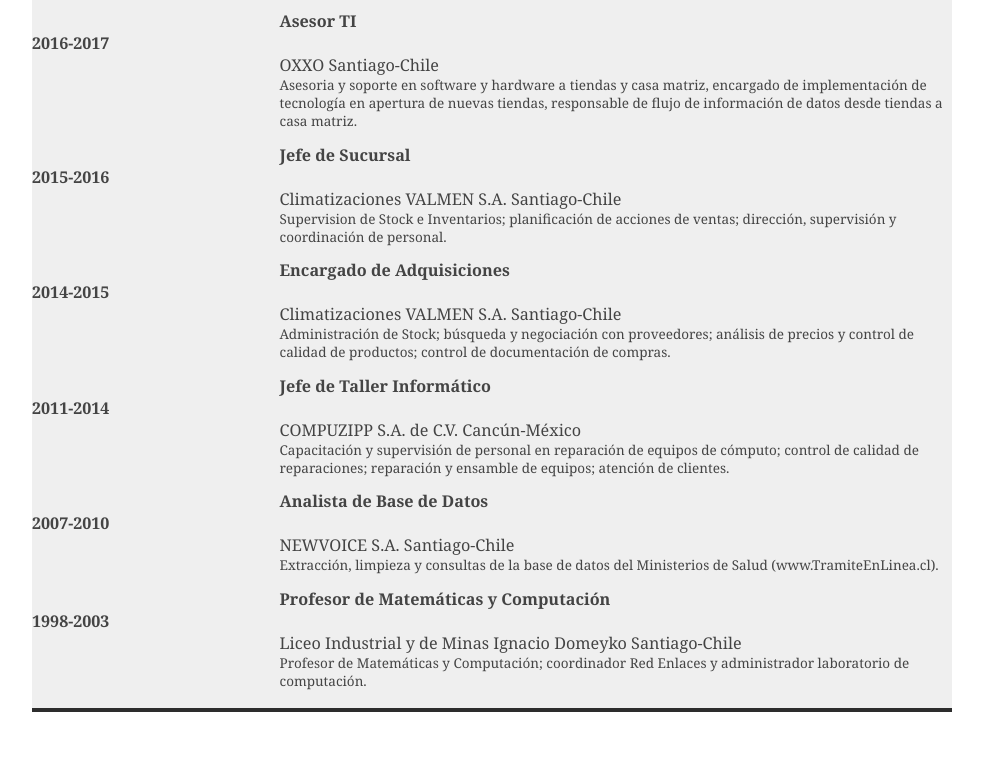
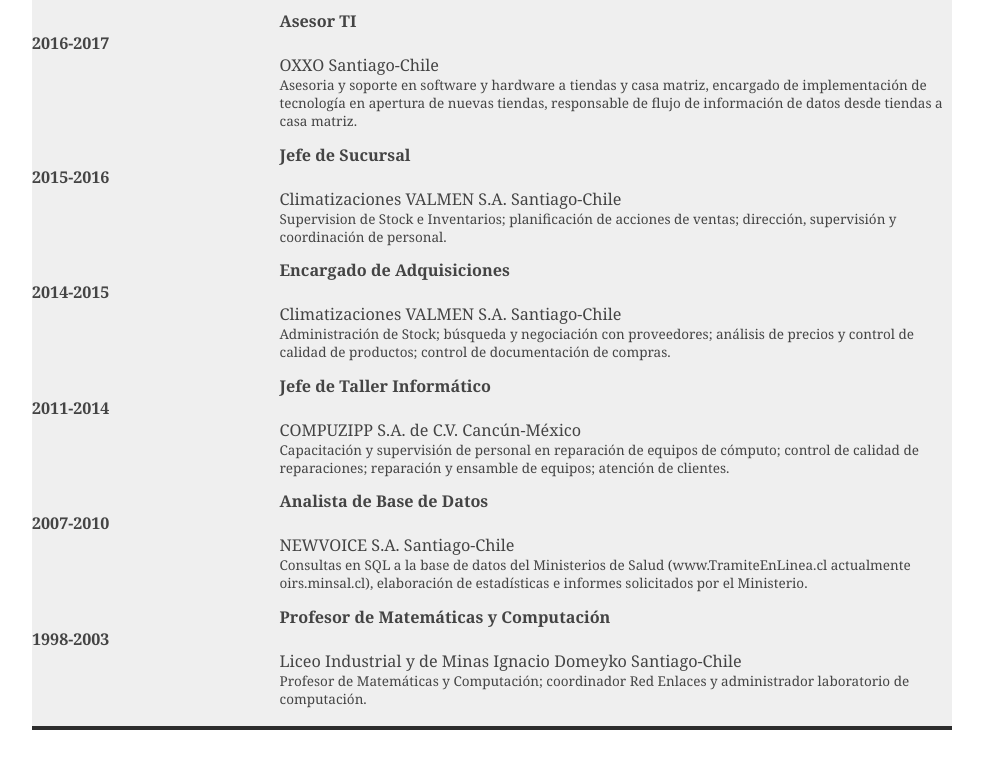
Before and after one commit to rmor1s/CV1, a plain HTML site: page index.html in a window 1280 px wide. Shown: the part 1379-2148 px from the top of the page, without its empty margins (148-1131 px from the left). Drawn offline with Linux system fonts and the light colour scheme.

Commit message:
Actualizacion1

```diff
--- a/index.html
+++ b/index.html
@@ -101,7 +101,7 @@
                     <p style="margin-top: 15px;display: inline-block; width: 700px;margin-bottom: 0px;font-weight:600;margin-left: 275px">Analista de Base de Datos</p>
                     <p style="margin-top: 0px;display: inline-block; width: 100px;margin-bottom: 0px;font-weight:600">2007-2010</p>
                     <p style="margin-top: 0px;width: 750px;margin-bottom: 0px; margin-left: 275px;font-size: 18px">NEWVOICE S.A. Santiago-Chile</p>
-                    <p style="margin-top: 0px;width: 750px;margin-bottom: 0px; margin-left: 275px;font-size: 15px">Extracción, limpieza y consultas de la base de datos del Ministerios de Salud (www.TramiteEnLinea.cl).</p>
+                    <p style="margin-top: 0px;width: 750px;margin-bottom: 0px; margin-left: 275px;font-size: 15px">Consultas en SQL a la base de datos del Ministerios de Salud (www.TramiteEnLinea.cl actualmente oirs.minsal.cl), elaboración de estadísticas e informes solicitados por el Ministerio.</p>
 
                     <p style="margin-top: 15px;display: inline-block; width: 700px;margin-bottom: 0px;font-weight:600;margin-left: 275px">Profesor de Matemáticas y Computación</p>
                     <p style="margin-top: 0px;display: inline-block; width: 100px;margin-bottom: 0px;font-weight:600">1998-2003</p>
```
